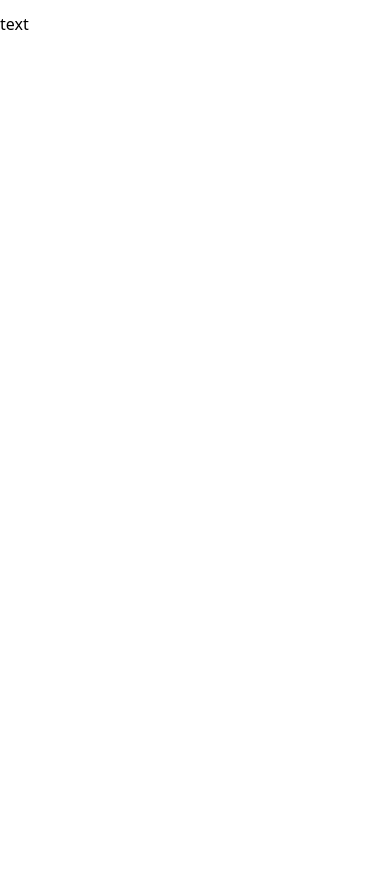
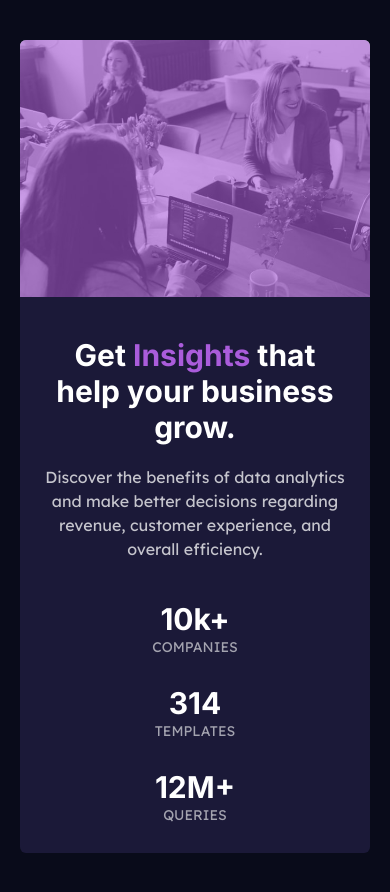
Before and after one commit to auto200/design-implementations, a Next.js app in the folder components/: page /stats-preview-card in a window 390 px wide. Before the commit the page ends 844 px from the top, so only its background shows below. Built offline with nearby package versions, Linux system fonts and the light colour scheme.

Commit message:
Mobile version

```diff
--- a/components/pages/stats-preview-card/index.tsx
+++ b/components/pages/stats-preview-card/index.tsx
@@ -1,4 +1,20 @@
+import { Fragment } from "react";
 import Head from "next/head";
+
+const stats = [
+  {
+    text: "10k+",
+    subText: "companies",
+  },
+  {
+    text: "314",
+    subText: "templates",
+  },
+  {
+    text: "12M+",
+    subText: "queries",
+  },
+];
 
 const StatsPreview = () => {
   return (
@@ -15,7 +31,36 @@ const StatsPreview = () => {
           rel="stylesheet"
         />
       </Head>
-      <div className="my-3">text</div>
+
+      <div className="bg-SPC-bg min-h-screen px-5 py-10 font-lexend-deca">
+        <div className="text-SPC-text-primary bg-SPC-card-bg rounded-md overflow-hidden text-center">
+          <div className="relative">
+            <img
+              src="/stats-preview-card/image-header-mobile.jpg"
+              className="filter"
+            />
+            <div className="absolute top-0 left-0 w-full h-full z-10 bg-SPC-accent opacity-60" />
+          </div>
+          <div className="px-5">
+            <div className="text-3xl mt-10 mb-5 font-inter font-bold">
+              Get <span className="text-SPC-accent">Insights</span> that help
+              your business grow.
+            </div>
+            <div className="text-SPC-text-secondary mb-10">
+              Discover the benefits of data analytics and make better decisions
+              regarding revenue, customer experience, and overall efficiency.
+            </div>
+            {stats.map(({ text, subText }) => (
+              <Fragment key={text}>
+                <h3 className="text-3xl font-inter font-bold">{text}</h3>
+                <p className="uppercase text-sm text-SPC-text-tertiary mb-7">
+                  {subText}
+                </p>
+              </Fragment>
+            ))}
+          </div>
+        </div>
+      </div>
     </>
   );
 };
```
Also changed, not shown: components/public/stats-preview-card/image-header-desktop.jpg (added), components/public/stats-preview-card/image-header-mobile.jpg (added).
